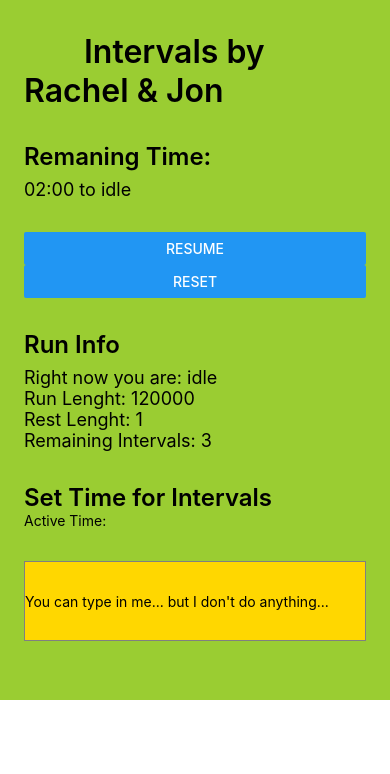
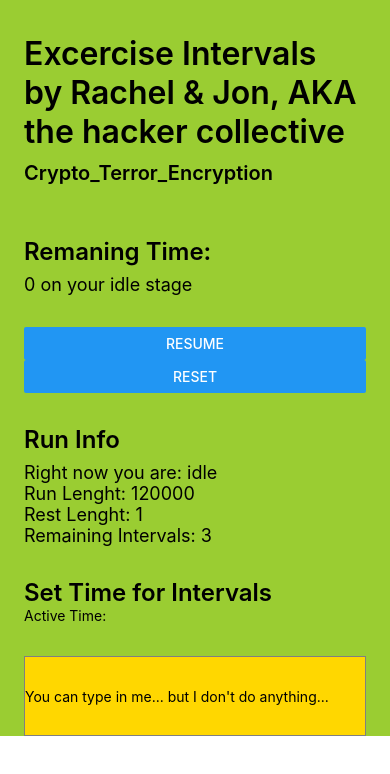
Before and after one commit to MustardJoe/IntervalsV2, a React Native app: screen / in a window 390 px wide. Shown: the top 774 px of the page. Built offline with nearby package versions, Linux system fonts and the light colour scheme; what react-native would draw is missing.

Commit message:
styling and linting old code out

```diff
--- a/components/controlpanel/ControlPanel.js
+++ b/components/controlpanel/ControlPanel.js
@@ -9,3 +9,5 @@ const ControlPanel = (props) => {
     </View>
   );
 };
+
+export default ControlPanel;
--- a/components/countdowntimer/CountDownDisplay.js
+++ b/components/countdowntimer/CountDownDisplay.js
@@ -3,20 +3,15 @@ import {Text} from 'react-native';
 
 const CountDownDisplay = (props) => {
   // const {timeToDisplay} = props.timeToDisplay;
-  console.log(props, 'hi');
 
   return (
     <>
       <Text>
-        {props.timeToDisplay.minutes}:{props.timeToDisplay.seconds} to{' '}
-        {props.timeToDisplay.rawAppState.currentProcess}
+        {props.timeToDisplay.remainingTime} on your{' '}
+        {props.timeToDisplay.rawAppState.currentProcess} stage
       </Text>
     </>
   );
 };
 
-// const CountDownTimer = () => {
-//   return <Text>time is here!</Text>;
-// };
-
 export default CountDownDisplay;
--- a/components/header/Header.js
+++ b/components/header/Header.js
@@ -1,15 +1,36 @@
 /* eslint-disable react-native/no-inline-styles */
 
 import React from 'react';
-import {Text} from 'react-native';
+import {Text, View} from 'react-native';
 
 const Header = () => {
-  return <Text style={headStyle}>Intervals by Rachel & Jon</Text>;
+  return (
+    <View style={headStyle}>
+      <Text style={title}>Excercise Intervals</Text>
+      <View>
+        <Text>by Rachel & Jon, AKA the hacker collective</Text>
+      </View>
+      <View>
+        <Text style={name}>Crypto_Terror_Encryption</Text>
+      </View>
+    </View>
+  );
 };
 
 let headStyle = {
   fontSize: 32,
-  padding: 60,
+  paddingTop: 2,
+  paddingBottom: 10,
+};
+
+let title = {
+  fontSize: 32,
+};
+
+let name = {
+  fontSize: 20,
+  paddingBottom: 10,
+  paddingTop: 10,
 };
 
 export default Header;
```
